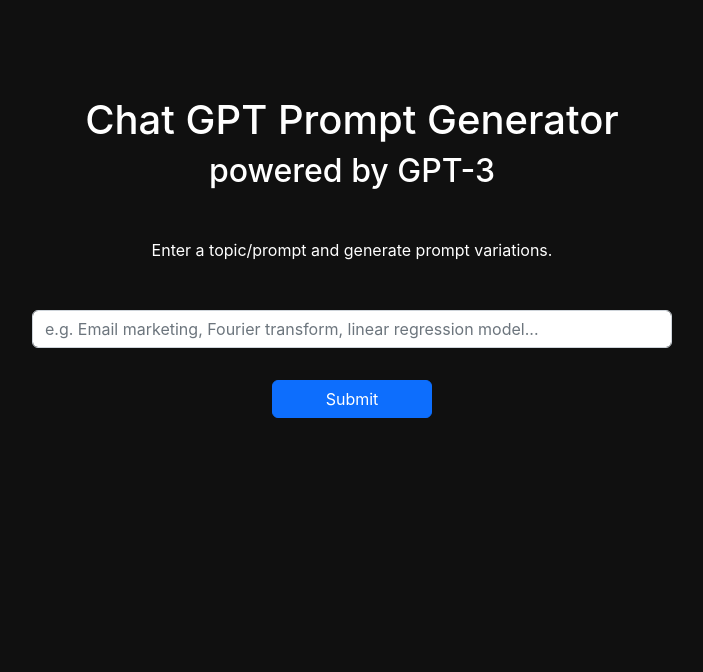
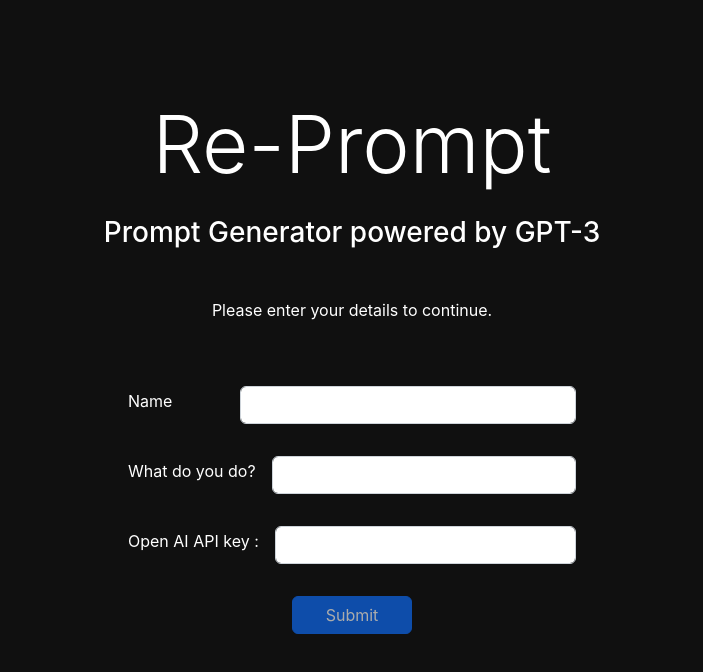
Before and after one commit to shazzy152/next-gpt, a Next.js app: page / in a window 1280 px wide. Shown: the top 672 px of the page, without its empty margins (288-991 px from the left). Built offline with nearby package versions, Linux system fonts and the light colour scheme.

Commit message:
final changes before test

```diff
--- a/pages/HomePage.tsx
+++ b/pages/HomePage.tsx
@@ -8,13 +8,47 @@
   const [quote, setQuote] = useState("");
   const [quoteLoading, setQuoteLoading] = useState(false);
   const [quoteLoadingError, setQuoteLoadingError] = useState(false);
+  const [hydrated, setHydrated] = useState(false);
+  const [user, setUser] = useState({
+    name: "",
+    occupation:""
+  })
+
+  let api_key;
+
+  if (typeof window !== 'undefined') {
+    api_key = localStorage.getItem("API_KEY")
+  }
+
+  const [key, setKey] = useState<string | null>(api_key ? api_key : null);
+  const [init, setInit] = useState(false);
+
+  async function keyStore() {
+    setInit(true)
+    if (typeof window !== 'undefined') {
+     localStorage.setItem("API_KEY", JSON.stringify(key))
+    }
+
+    try {
+      const response = await fetch('https://x8ki-letl-twmt.n7.xano.io/api:6NNm23Cg/users', {
+        method: 'POST',
+        headers: {
+          'Content-Type': 'application/json',
+        },
+        body: JSON.stringify(user),
+      });
+
+      const data = await response.json();
+      console.log('Response:', data);
+    } catch (error) {
+      console.error('Error:', error);
+    }
+  }
 
   async function handleSubmit(e: FormEvent<HTMLFormElement>) {
     e.preventDefault()
     const formData = new FormData(e.target as HTMLFormElement);
     const prompt = formData.get("prompt")?.toString().trim();
-
-    console.log(prompt)
 
     if (prompt) {
       try {
@@ -22,7 +56,7 @@
         setQuoteLoadingError(false);
         setQuoteLoading(true);
 
-        const response = await fetch("/api/gptapi?prompt=" + prompt);
+        const response = await fetch(`/api/gptapi?prompt=${prompt}&key=${key}`);
         const body = await response.json();
         setQuote(body.quote);
       } catch (error) {
@@ -42,7 +76,7 @@
         setQuoteLoadingError(false);
         setQuoteLoading(true);
 
-        const response = await fetch("/api/gptapi?prompt=" + text);
+        const response = await fetch(`/api/gptapi?prompt=${text}&key=${key}`);
         const body = await response.json();
         setQuote(body.quote);
       } catch (error) {
@@ -55,6 +89,11 @@
     }
   }
 
+  const handleChange = (e: any) => {
+    const { name, value } = e.target;
+    setUser({ ...user, [name]: value });
+  }
+
   let regex = /^[^\S\n]*\d+\..*(?:\n(?![^\S\n]*\d+\.).*)*/gm;
   let matches = quote.match(regex);
 
@@ -63,26 +102,73 @@
     alert('Text copied')
   }
 
+  useEffect(() => {
+      setHydrated(true);
+  }, []);
+
+  if (!hydrated) {
+    return null;
+  }
+
   return (
-    <div className="h-100 w-100 d-flex flex-column justify-content-start align-items-center position-relative mt-5 pt-5">
+    <div className="w-100 h-auto d-flex flex-column justify-content-start align-items-center mt-5 pt-5">
         <div className="w-75">
-          <h1>Chat GPT Prompt Generator</h1>
-          <h2>powered by GPT-3</h2>
-          <div className="my-5">Enter a topic/prompt and generate prompt variations.</div>
+          <h1 className="display-1 mb-4">Re-Prompt</h1>
+          <h3>Prompt Generator powered by GPT-3</h3>
+          {(init || api_key !== null) ? (<div className="my-5">Enter a topic/prompt and generate prompt variations.</div>)
+          : (<div className="my-5">Please enter your details to continue.</div>)}
         </div>
-          <Form onSubmit={handleSubmit} className={`${styles.inputForm}`}>
-            <Form.Group className='mb-3' controlId='prompt-input'>
+          <div className="d-flex justify-content-center w-100">
+            <Form onSubmit={handleSubmit} className={`${styles.inputForm} d-flex flex-column justify-content-center align-items-center`}>
+              <Form.Group className='mb-3 w-75' controlId='prompt-input'>
+                {(api_key === null) &&
+                (<div>
+                  <div className="d-flex justify-content-between w-100 align-items-center p-3">
+                    <Form.Label className="text-nowrap">Name</Form.Label>
                     <Form.Control
+                      className="w-75 ms-3"
+                      name='name'
+                      onChange={(e) => handleChange(e)}
+                    />
+                  </div>
+                  <div className="d-flex justify-content-between w-100 align-items-center p-3">
+                    <Form.Label className="text-nowrap">What do you do?</Form.Label>
+                    <Form.Control
+                      className="w-75 ms-3"
+                      name='occupation'
+                      onChange={(e) => handleChange(e)}
+                    />
+                  </div>
+                  <div className="d-flex justify-content-between w-100 align-items-center p-3">
+                    <Form.Label className="text-nowrap">Open AI API key :</Form.Label>
+                    <Form.Control
+                      className="w-75 ms-3"
+                      name='api_key'
+                      onChange={(e) => setKey(e.target.value)}
+                    />
+                  </div>
+                  <Button disabled={user.name && user.occupation ? false : true} onClick={() => keyStore()} className='my-3 w-25'>
+                    Submit
+                  </Button>
+                </div>)}
+                {(init || api_key !== null) &&
+                (<Form.Control
+                  as="textarea"
+                  rows={4}
                   name='prompt'
                   placeholder='e.g. Email marketing, Fourier transform, linear regression model...'
-              />
+                />)}
               </Form.Group>
-            <div className="d-flex flex-column justify-content-center align-items-center">
-              <Button type='submit' className='my-3 w-25' disabled={quoteLoading}>
+              {(init || api_key !== null) && (<div className="d-flex flex-column justify-content-center align-items-center">
+                <Button type='submit' className='my-3 w-100' disabled={quoteLoading}>
                   Submit
                 </Button>
+                <Button onClick={() => {localStorage.clear(); window.location.reload()}} type='submit' className='my-2 w-100' disabled={quoteLoading}>
+                  Use another key
+                </Button>
+              </div>)}
+            </Form>
           </div>
-          </Form>
         {quoteLoading && <Spinner animation='border' />}
         {quoteLoadingError && "Something went wrong. Please try again."}
         {matches &&
@@ -90,11 +176,17 @@
             {matches.map((match, index) => {
               let text = match.replace(/^\d+\.\s*/, '')
               return (
-              <div className={`${styles.card} m-2 border d-flex justify-content-center align-items-center rounded p-4 position-relative`} key={index}>
-                <span className="fs-6 my-2">{text}</span>
-                <div className="position-absolute end-0 bottom-0 p-1 d-flex">
-                  <i className="bi-arrow-clockwise mx-2" role="button" onClick={() => handleText(text)}></i>
-                  <i className="bi-clipboard" role="button" onClick={() => copy(text)}></i>
+              <div className={`${styles.card} m-2 border d-flex justify-content-center align-items-center rounded px-4 pb-4 position-relative`} key={index}>
+                <span className="fs-6 my-4">{text}</span>
+                <div className="position-absolute end-0 bottom-0 p-1 d-flex mb-1">
+                  <Button className={`${styles.action_btn} mx-1`} onClick={() => handleText(text)}>
+                    Refine
+                  </Button>
+                  <Button className={`${styles.action_btn} mx-2`} onClick={() => copy(text)}>
+                    Copy
+                  </Button>
+                  {/* <i className="bi-arrow-clockwise mx-2" role="button" onClick={() => handleText(text)}></i>
+                  <i className="bi-clipboard" role="button" onClick={() => copy(text)}></i> */}
                 </div>
               </div>
             )})}
--- a/pages/api/gptapi.ts
+++ b/pages/api/gptapi.ts
@@ -1,18 +1,22 @@
 // Next.js API route support: https://nextjs.org/docs/api-routes/introduction
 import type { NextApiRequest, NextApiResponse } from 'next'
 import { Configuration, OpenAIApi } from 'openai'
-
-const configuration = new Configuration({
-  apiKey: process.env.OPENAI_API_KEY,
-});
-
-const openai = new OpenAIApi(configuration);
 
 export default async function handler(
   req: NextApiRequest,
   res: NextApiResponse
 ) {
   const prompt = req.query.prompt;
+  const key = req.query.key;
+
+  if(key){
+
+  const configuration = new Configuration({
+    // @ts-ignore
+    apiKey: key,
+  });
+
+  const openai = new OpenAIApi(configuration);
 
   if (!prompt) {
     return res.status(400).json({ error: "Prompt missing" });
@@ -22,13 +26,12 @@
     model: "text-davinci-003",
     prompt: `You are a Prompt Creator. Your goal is to help me craft the best possible prompts for my needs. The prompts will be used by you, ChatGPT. Given a prompt, You will follow the following process: 1. Based on my input prompt, you will generate 4 incredibly detailed variations of Revised prompts (provide your rewritten prompts. They should be clear, concise, and easily understood by you) in numbered list format. 2. We will continue this iterative process with me providing additional information to you and you updating the prompts in the Revised prompts section until it's complete.
     Topic: ${prompt}`,
-    max_tokens: 1024,
+    max_tokens: 2048,
     temperature: 1,
   });
 
   const quote = completion.data.choices[0].text;
 
-  console.log(completion.data)
-
   res.status(200).json({ quote });
 }
+}
--- a/styles/Home.module.css
+++ b/styles/Home.module.css
@@ -1,7 +1,5 @@
 .main {
   display: flex;
-  height: 100vh;
-  width: 100vw;
   flex-direction: column;
   align-items: center;
   text-align: center;
@@ -23,13 +21,22 @@
   flex-wrap: wrap;
   position: relative;
   top: 100px;
-  max-width: 100%;
+  max-width: 98%;
   align-items:center;
 }
 
 .card{
   flex: 1;
   height: max-content;
+}
+
+.action_btn{
+  width: 40px;
+  height: 30px;
+  font-size: 12px;
+  display: flex;
+  justify-content: center;
+  align-items: center;
 }
 
 @media only screen and (max-width: 1000px){
```
Lines whose indentation alone changed are shown as unchanged.
